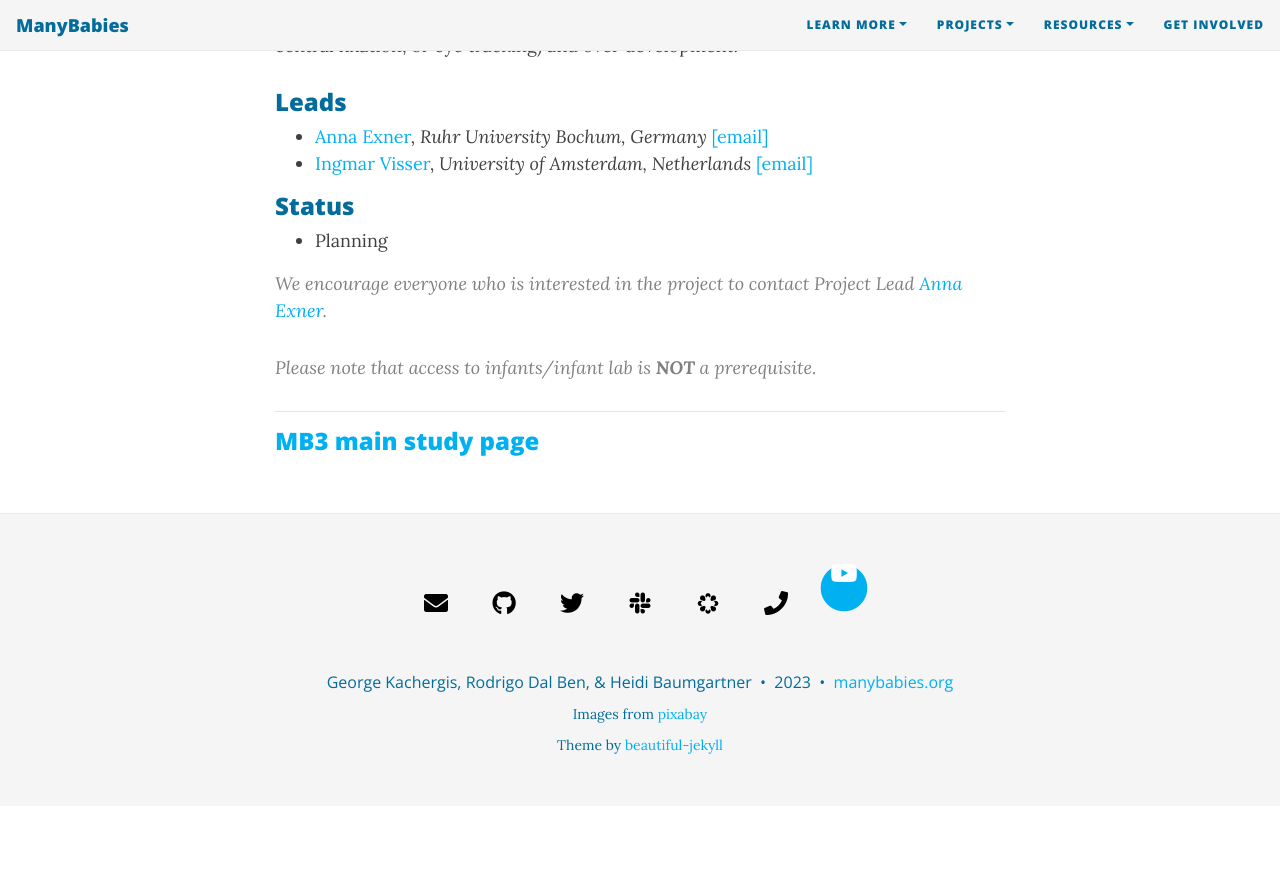
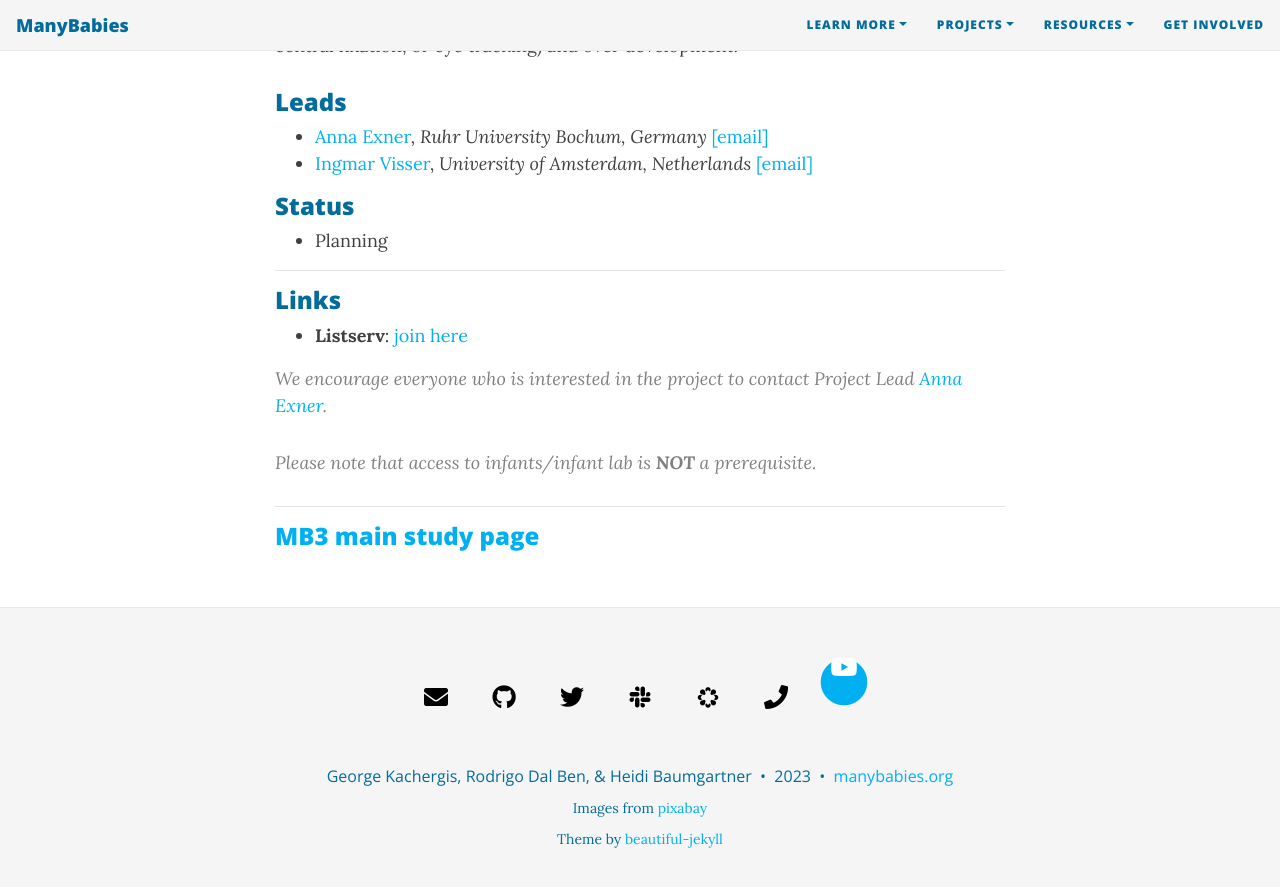
Before and after one commit to manybabies/manybabies.github.io, a Jekyll site: the page built from MB3T.md, in a window 1280 px wide and 900 px high, scrolled down 713 px. Shown: the top 887 px of the window. Built offline with Jekyll 4.4.1, drawn with Linux system fonts in a browser that asks for light colours; nearby versions of some CDN libraries; some web fonts are replaced; before the commit the page ends 1519 px from its top, so only the background shows below that.

Commit message:
add MB3 spinoff listserv links

```diff
--- a/MB3T.md
+++ b/MB3T.md
@@ -15,6 +15,9 @@
 ### Status
 * Planning
 
+***
+### Links
+* **Listserv**: [join here](https://groups.google.com/g/mb3t)
 
 > We encourage everyone who is interested in the project to contact Project Lead [Anna Exner](mailto:anna.exner@posteo.de).
 
```
Also changed, not shown: MB3L.md (+4 -0 lines).
